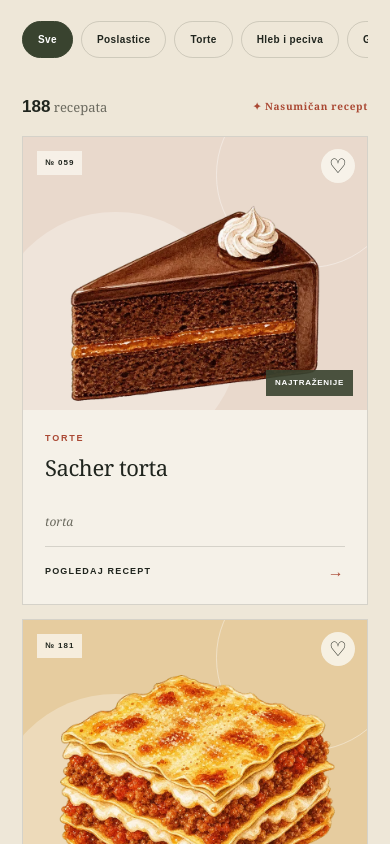
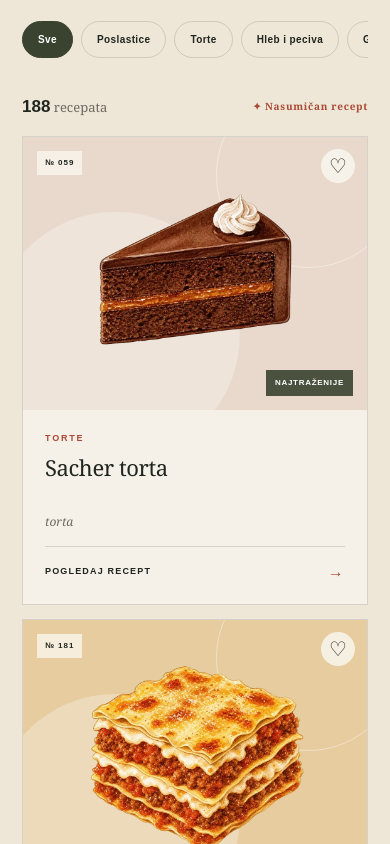
Before and after one commit to jovanjox/majin-kuvar-188, a Next.js app: page / in a window 390 px wide. Shown: the part 3620-4464 px from the top of the page. Built offline with nearby package versions, Linux system fonts and the light colour scheme.

Commit message:
Fit collection artwork within card frames

```diff
--- a/app/globals.css
+++ b/app/globals.css
@@ -168,8 +168,8 @@
 .featured-card:nth-child(even) .card-main { grid-template-columns: 1.1fr minmax(280px, .9fr); }
 .featured-card:nth-child(even) .card-art { order: 2; }
 .featured-card:nth-child(even) .card-copy { order: 1; }
-.collection-section .card-art { height: clamp(220px, 18vw, 270px); padding: 14px; box-sizing: border-box; }
-.collection-section .card-art img { width: auto; height: auto; max-width: 100%; max-height: 100%; object-fit: contain; }
+.collection-section .card-art { height: clamp(220px, 18vw, 270px); padding: 0; box-sizing: border-box; }
+.collection-section .card-art img { position: absolute; inset: 14px; width: calc(100% - 28px); height: calc(100% - 28px); max-width: none; max-height: none; object-fit: contain; }
 .collection-section .recipe-card:hover .card-art img { transform: none; }
 .category-poslastice, .category-torte { background: #e9d9cc; }
 .category-hleb-i-peciva { background: #e7d8b9; }
@@ -341,7 +341,8 @@
   .featured-card:nth-child(even) .card-copy { min-height: 0; padding: 25px 23px 24px; order: initial; }
   .card-art { height: 230px; padding: 16px; }
   .card-art img { width: 100%; height: 100%; object-fit: contain; transform: none !important; }
-  .collection-section .card-art { height: clamp(245px, 70vw, 300px); padding: 16px; }
+  .collection-section .card-art { height: clamp(245px, 70vw, 300px); padding: 0; }
+  .collection-section .card-art img { inset: 16px; width: calc(100% - 32px); height: calc(100% - 32px); }
   .recipe-grid { grid-template-columns: 1fr; }
   .card-art { height: 210px; }
   .collection-heading { gap: 26px; }
```
